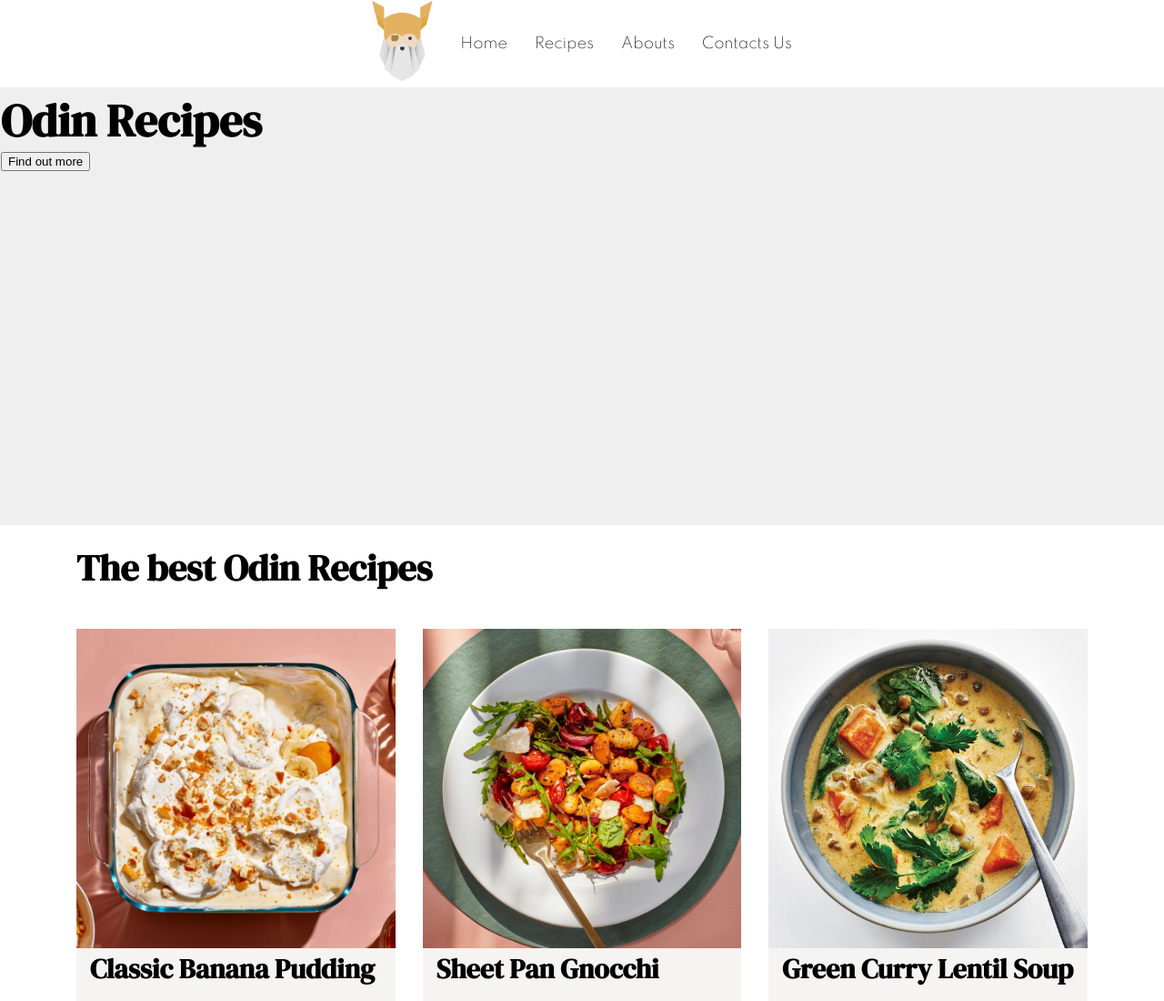
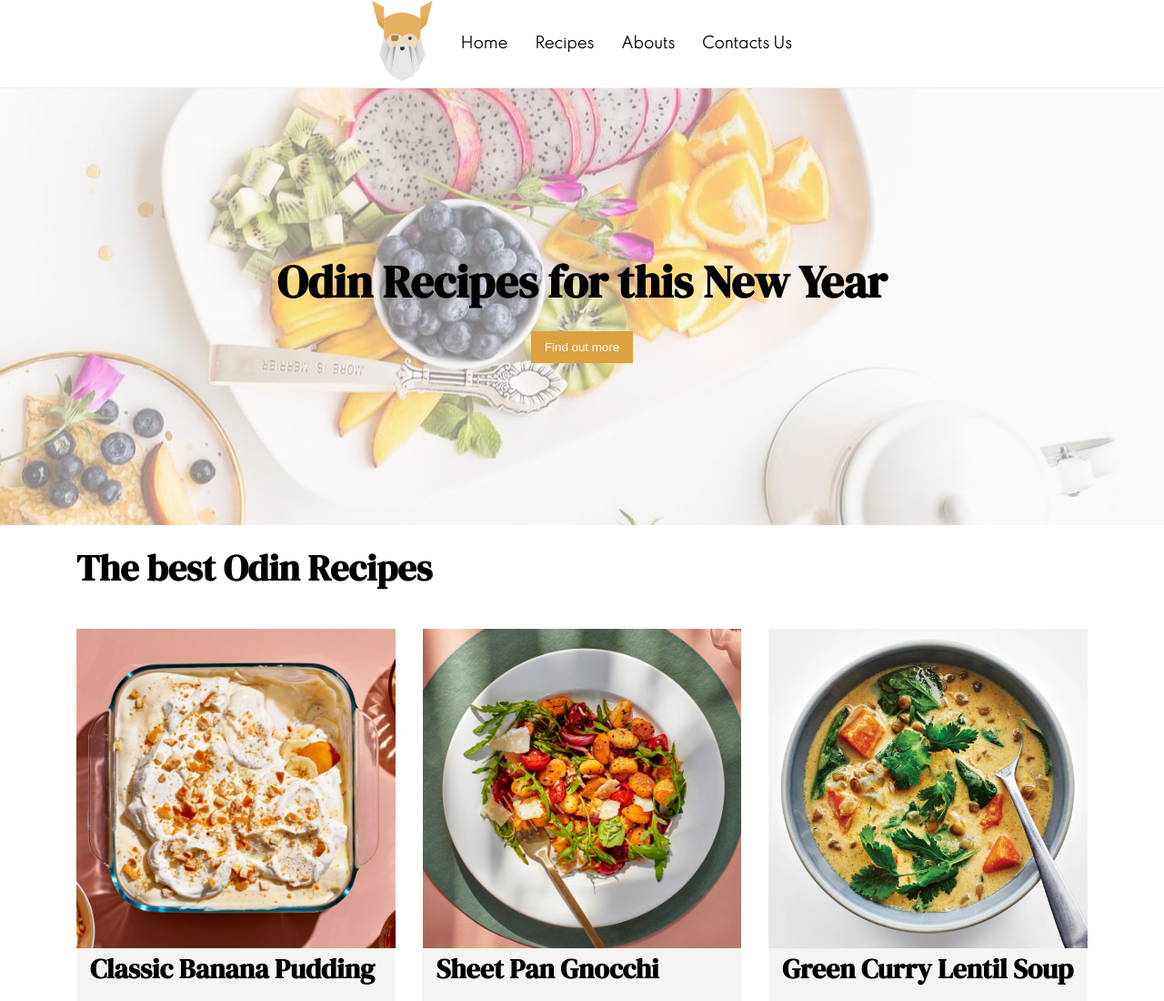
Before and after one commit to TechMessiah/xipepe-odin-recipe-project, a plain HTML site: page index.html in a window 1280 px wide. Shown: the top 1100 px of the page at 91% size. Drawn offline with Linux system fonts and the light colour scheme.

Commit message:
style hero section

```diff
--- a/css/app.css
+++ b/css/app.css
@@ -49,12 +49,22 @@ p {
 
 .nav-bar ul li {
     padding: 1px 15px;
+    font-weight: bold;
 }
 
 #hero {
     border:1px solid transparent;
     height: 60vh;
-    background: #efefef;
+    background: linear-gradient(to bottom, rgba(246, 243, 243, .5), rgba(246, 243, 243, .5)), url('../images/background/hero_background.jpg');
+    background-position: center;
+    display: flex;
+    align-items: center;
+    justify-content: center;
+    text-align: center;
+}
+
+#hero h1 {
+    margin-bottom: 2rem;
 }
 
 .grid {
@@ -85,7 +95,7 @@ p {
    padding: 1.5rem 0;
 }
 
-.recipe-card-action button  {
+.recipe-card-action button, button  {
     border: 0;
     padding: 1rem 1.5rem;
     background: #dca140;
--- a/index.html
+++ b/index.html
@@ -29,8 +29,8 @@
     </header>
     <main role="main">
        <div id="hero">
-            <div >
-                <h1>Odin Recipes</h1>
+            <div>
+                <h1>Odin Recipes for this New Year</h1>
                 <button>Find out more</button>
             </div>
        </div>
```
Also changed, not shown: recipes/all-recipes.html (added, +10 -0 lines), images/background/hero_background.jpg (added), images/recipes/brooke-lark-lcZ9NxhOSlo-unsplash (1).jpg (added).
